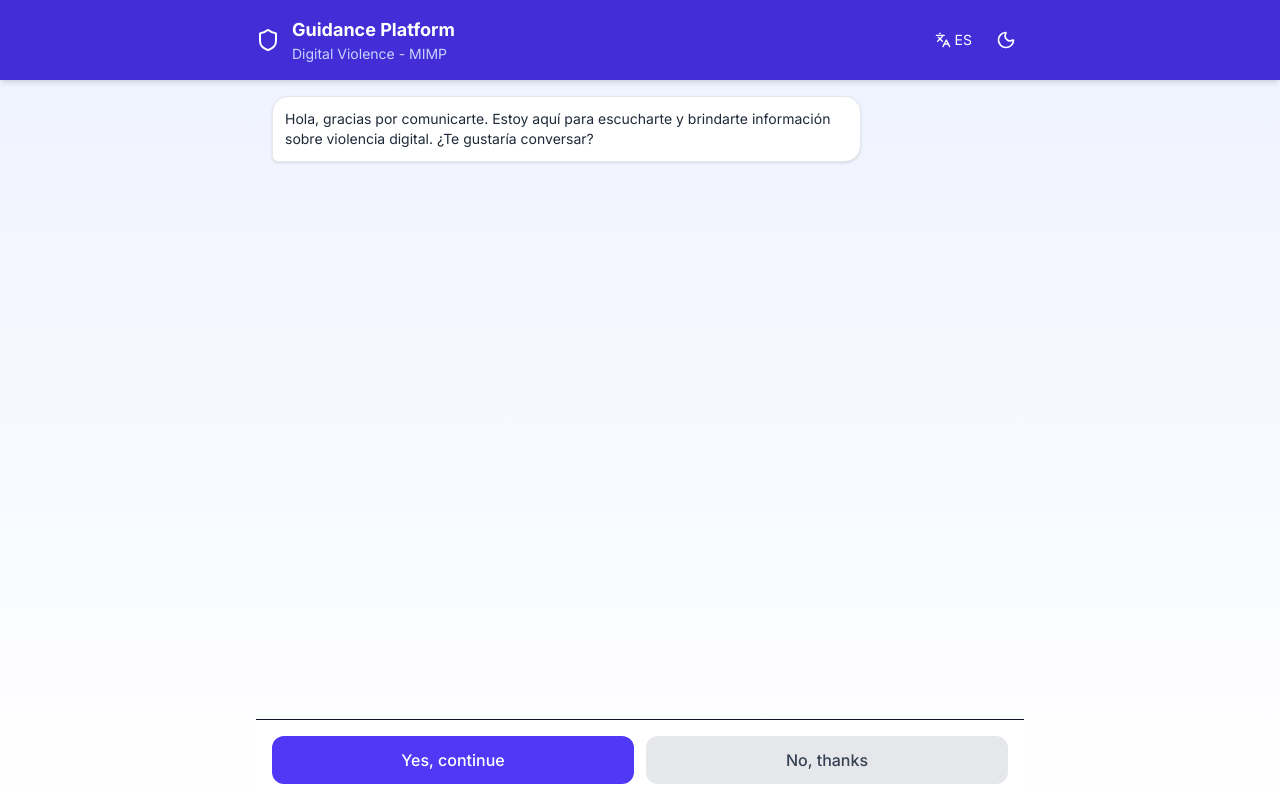
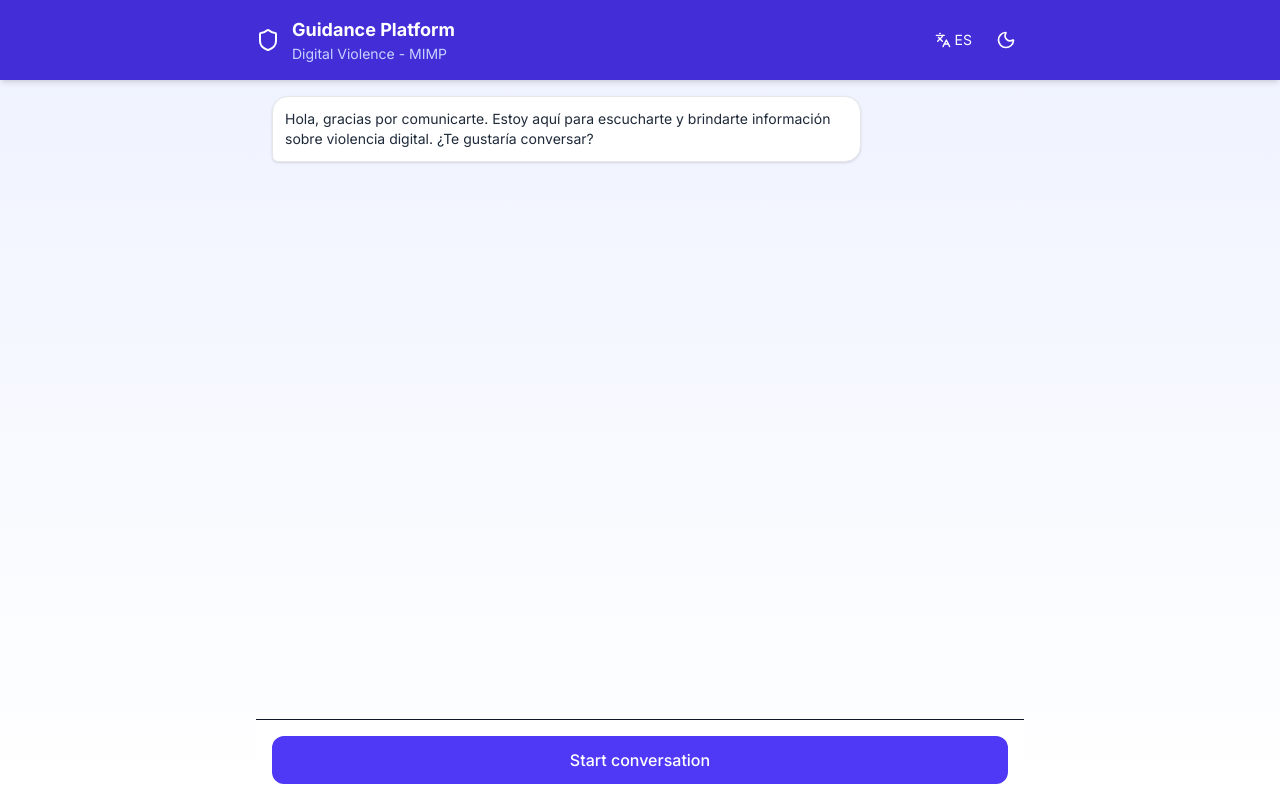
Before and after one commit to champibara/AVANZA, a Next.js app: page / in a window 1280 px wide. Built offline with nearby package versions, Linux system fonts and the light colour scheme.

Commit message:
Fix: inicializar caso antes de mostrar decide_continuar

```diff
--- a/src/app/(chat)/page.tsx
+++ b/src/app/(chat)/page.tsx
@@ -29,7 +29,7 @@ export default function ChatPage() {
   const [mensajes, setMensajes] = useState<Mensaje[]>([
     { tipo: "ia", texto: "Hola, gracias por comunicarte. Estoy aquí para escucharte y brindarte información sobre violencia digital. ¿Te gustaría conversar?" },
   ]);
-  const [paso, setPaso] = useState<Paso>("decide_continuar");
+  const [paso, setPaso] = useState<Paso>("inicio");
   const [casoId, setCasoId] = useState<string | null>(null);
   const [pin, setPin] = useState<string | null>(null);
 
@@ -60,6 +60,7 @@ export default function ChatPage() {
       setPin(data.pin);
       agregarMensaje("ia", data.mensaje || "Bienvenido. Estoy aquí para ayudarte.");
       agregarMensaje("ia", "¿Te gustaría continuar con el proceso de orientación?");
+      setPaso("decide_continuar");
     } catch {
       agregarMensaje("sistema", t("chat", "error_iniciar"));
     } finally {
@@ -68,7 +69,7 @@ export default function ChatPage() {
   };
 
   const enviarEvento = async (eventType: string, mensajeUsuario?: string) => {
-    if (!casoId) return;
+    if (!casoId) { console.warn(`[enviarEvento] casoId es null, ignorando evento: ${eventType}`); return; }
     setCargando(true);
     try {
       const res = await fetch("/api/chat/mensaje", {
```
